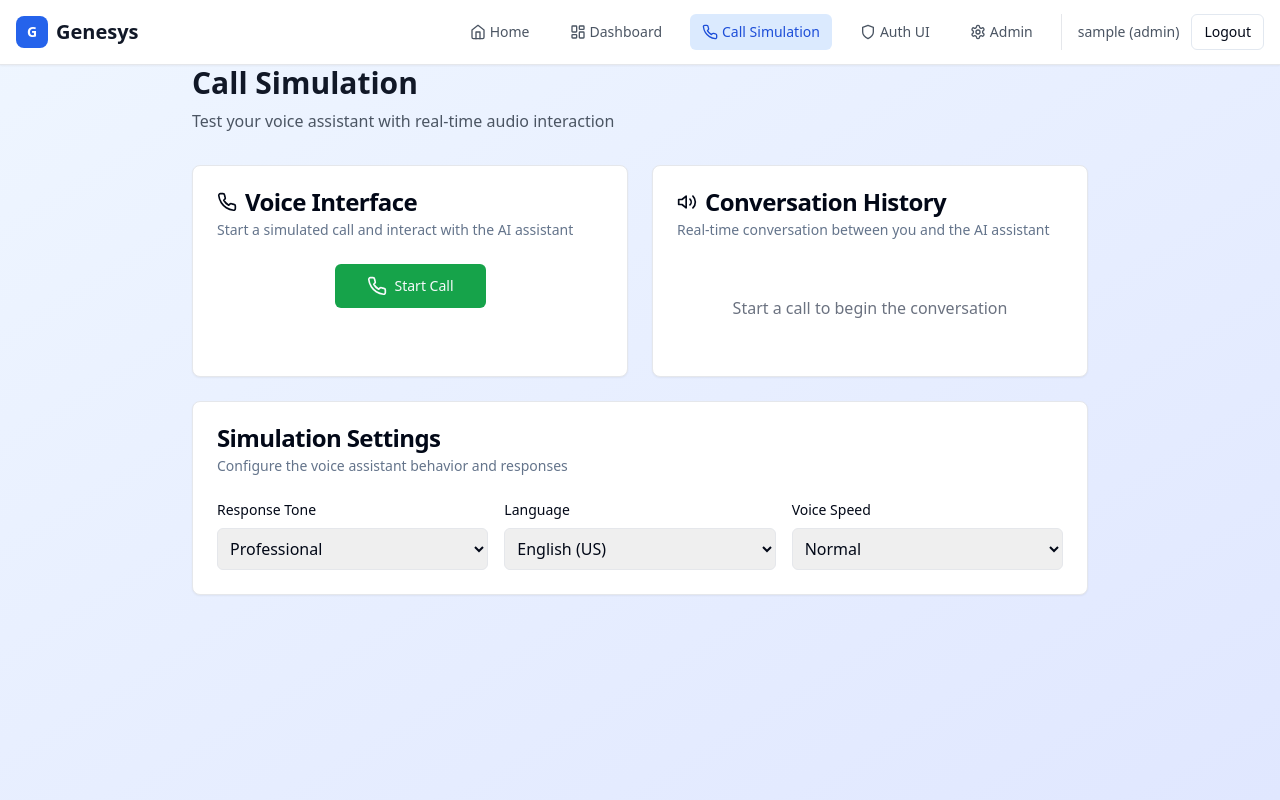
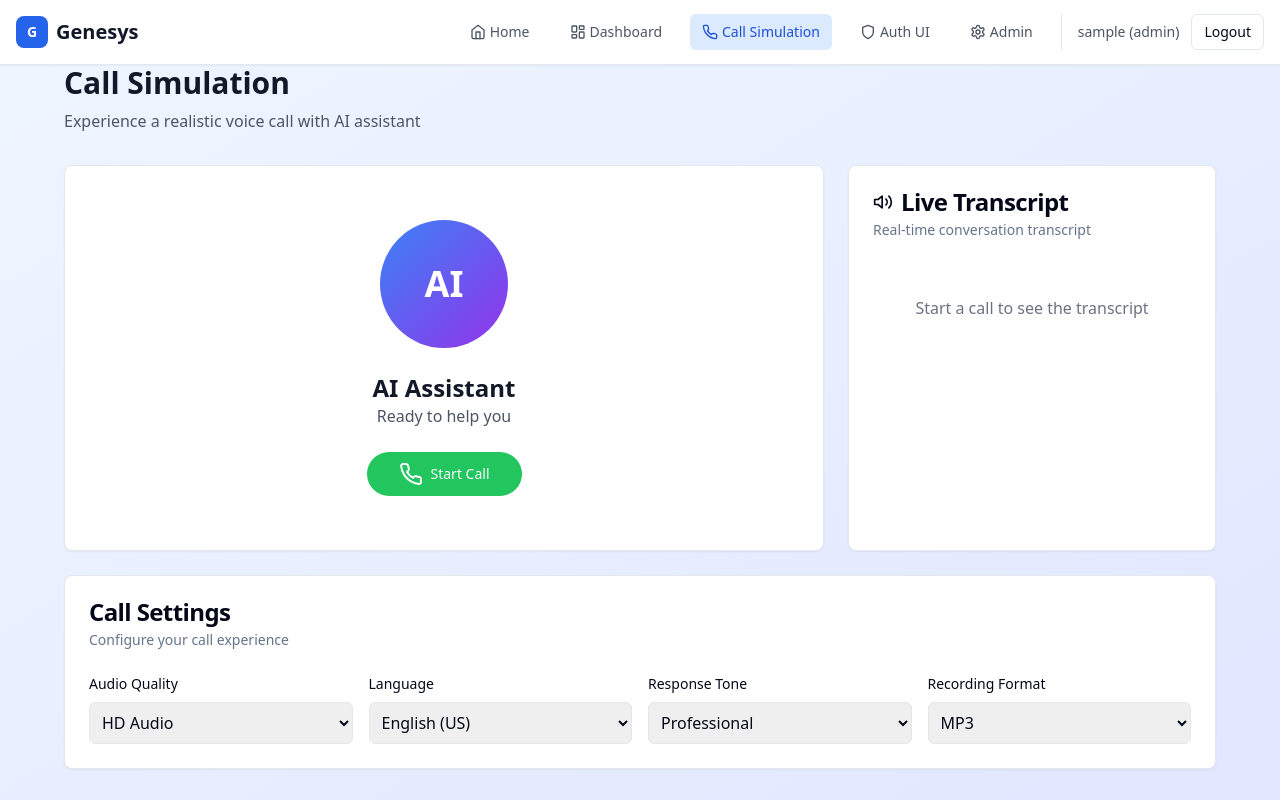
Before and after one commit to AvidAli1/genesys_work, a Next.js app: page /call-simulation in a window 1280 px wide. Built offline with nearby package versions, Linux system fonts and the light colour scheme; sample sign-in values are in the browser's storage.

Commit message:
made call simulation feel like a real call

```diff
--- a/src/app/call-simulation/page.js
+++ b/src/app/call-simulation/page.js
@@ -4,16 +4,73 @@ import { useState, useRef, useEffect } from "react"
 import { useRouter } from "next/navigation"
 import { Card, CardContent, CardDescription, CardHeader, CardTitle } from "@/components/ui/card"
 import { Button } from "@/components/ui/button"
-import { Mic, MicOff, Phone, PhoneOff, Volume2 } from "lucide-react"
+import { cn } from "@/lib/utils"
+
+// Updated SVG Icon Components with className prop
+const MicIcon = ({ className }) => (
+  <svg xmlns="http://www.w3.org/2000/svg" width="24" height="24" viewBox="0 0 24 24" fill="none" stroke="currentColor" strokeWidth="2" strokeLinecap="round" strokeLinejoin="round" className={className}>
+    <path d="M12 1a3 3 0 0 0-3 3v8a3 3 0 0 0 6 0V4a3 3 0 0 0-3-3z" />
+    <path d="M19 10v2a7 7 0 0 1-14 0v-2" />
+    <line x1="12" y1="19" x2="12" y2="23" />
+    <line x1="8" y1="23" x2="16" y2="23" />
+  </svg>
+)
+
+const MicOffIcon = ({ className }) => (
+  <svg xmlns="http://www.w3.org/2000/svg" width="24" height="24" viewBox="0 0 24 24" fill="none" stroke="currentColor" strokeWidth="2" strokeLinecap="round" strokeLinejoin="round" className={className}>
+    <line x1="1" y1="1" x2="23" y2="23" />
+    <path d="M9 9v3a3 3 0 0 0 5.12 2.12M15 9.34V4a3 3 0 0 0-5.94-.6" />
+    <path d="M17 16.95A7 7 0 0 1 5 12v-2m14 0v2a7 7 0 0 0 .11 1.23" />
+    <line x1="12" y1="19" x2="12" y2="23" />
+    <line x1="8" y1="23" x2="16" y2="23" />
+  </svg>
+)
+
+const PhoneIcon = ({ className }) => (
+  <svg xmlns="http://www.w3.org/2000/svg" width="24" height="24" viewBox="0 0 24 24" fill="none" stroke="currentColor" strokeWidth="2" strokeLinecap="round" strokeLinejoin="round" className={className}>
+    <path d="M22 16.92v3a2 2 0 0 1-2.18 2 19.79 19.79 0 0 1-8.63-3.07 19.5 19.5 0 0 1-6-6 19.79 19.79 0 0 1-3.07-8.67A2 2 0 0 1 4.11 2h3a2 2 0 0 1 2 1.72 12.84 12.84 0 0 0 .7 2.81 2 2 0 0 1-.45 2.11L8.09 9.91a16 16 0 0 0 6 6l1.27-1.27a2 2 0 0 1 2.11-.45 12.84 12.84 0 0 0 2.81.7A2 2 0 0 1 22 16.92z" />
+  </svg>
+)
+
+const PhoneOffIcon = ({ className }) => (
+  <svg xmlns="http://www.w3.org/2000/svg" width="24" height="24" viewBox="0 0 24 24" fill="none" stroke="currentColor" strokeWidth="2" strokeLinecap="round" strokeLinejoin="round" className={className}>
+    <path d="M10.68 13.31a16 16 0 0 0 3.41 2.6l1.27-1.27a2 2 0 0 1 2.11-.45 12.84 12.84 0 0 0 2.81.7 2 2 0 0 1 1.72 2v3a2 2 0 0 1-2.18 2 19.79 19.79 0 0 1-8.63-3.07 19.42 19.42 0 0 1-3.33-2.67m-2.67-3.34a19.79 19.79 0 0 1-3.07-8.63A2 2 0 0 1 4.11 2h3a2 2 0 0 1 2 1.72 12.84 12.84 0 0 0 .7 2.81 2 2 0 0 1-.45 2.11L8.09 9.91" />
+    <line x1="23" y1="1" x2="1" y2="23" />
+  </svg>
+)
+
+const Volume2Icon = ({ className }) => (
+  <svg xmlns="http://www.w3.org/2000/svg" width="24" height="24" viewBox="0 0 24 24" fill="none" stroke="currentColor" strokeWidth="2" strokeLinecap="round" strokeLinejoin="round" className={className}>
+    <polygon points="11 5 6 9 2 9 2 15 6 15 11 19 11 5" />
+    <path d="M19.07 4.93a10 10 0 0 1 0 14.14M15.54 8.46a5 5 0 0 1 0 7.07" />
+  </svg>
+)
+
+const VolumeXIcon = ({ className }) => (
+  <svg xmlns="http://www.w3.org/2000/svg" width="24" height="24" viewBox="0 0 24 24" fill="none" stroke="currentColor" strokeWidth="2" strokeLinecap="round" strokeLinejoin="round" className={className}>
+    <polygon points="11 5 6 9 2 9 2 15 6 15 11 19 11 5" />
+    <line x1="23" y1="9" x2="17" y2="15" />
+    <line x1="17" y1="9" x2="23" y2="15" />
+  </svg>
+)
+
+const CircleIcon = ({ className }) => (
+  <svg xmlns="http://www.w3.org/2000/svg" width="24" height="24" viewBox="0 0 24 24" fill="none" stroke="currentColor" strokeWidth="2" strokeLinecap="round" strokeLinejoin="round" className={className}>
+    <circle cx="12" cy="12" r="10" />
+  </svg>
+)
+
 
 export default function CallSimulationPage() {
-  const [isRecording, setIsRecording] = useState(false)
   const [isCallActive, setIsCallActive] = useState(false)
-  const [transcript, setTranscript] = useState("")
+  const [isMuted, setIsMuted] = useState(false)
+  const [isSpeakerOn, setIsSpeakerOn] = useState(false)
+  const [isRecordingCall, setIsRecordingCall] = useState(false)
   const [conversation, setConversation] = useState([])
-  const [isProcessing, setIsProcessing] = useState(false)
-  const mediaRecorderRef = useRef(null)
-  const audioChunksRef = useRef([])
+  const [callDuration, setCallDuration] = useState(0)
+  const [callStatus, setCallStatus] = useState("Connecting...")
+  const callIntervalRef = useRef(null)
+  const conversationIntervalRef = useRef(null)
   const router = useRouter()
 
   useEffect(() => {
@@ -23,188 +80,247 @@ export default function CallSimulationPage() {
     }
   }, [router])
 
-  const startCall = () => {
-    setIsCallActive(true)
+  // Effect for call duration timer
+  useEffect(() => {
+    if (isCallActive) {
+      callIntervalRef.current = setInterval(() => {
+        setCallDuration((prevDuration) => prevDuration + 1)
+      }, 1000)
+    } else {
+      clearInterval(callIntervalRef.current)
+      setCallDuration(0)
+    }
+    return () => clearInterval(callIntervalRef.current)
+  }, [isCallActive])
+
+  // Effect for automatic conversation flow
+  useEffect(() => {
+    if (isCallActive) {
+      // Initial bot message
+      setTimeout(() => {
+        setCallStatus("Connected")
         setConversation([
           { type: "bot", message: "Hello! I'm your AI assistant. How can I help you today?", timestamp: new Date() },
         ])
+      }, 2000)
+
+      // Simulate ongoing conversation
+      conversationIntervalRef.current = setInterval(() => {
+        simulateConversationExchange()
+      }, 8000) // New exchange every 8 seconds
+    } else {
+      clearInterval(conversationIntervalRef.current)
+      setConversation([])
+      setCallStatus("Call Ended")
     }
+    return () => clearInterval(conversationIntervalRef.current)
+  }, [isCallActive])
 
-  const endCall = () => {
-    setIsCallActive(false)
-    setIsRecording(false)
-    setTranscript("")
-    if (mediaRecorderRef.current && mediaRecorderRef.current.state !== "inactive") {
-      mediaRecorderRef.current.stop()
-    }
-  }
-
-  const startRecording = async () => {
-    try {
-      const stream = await navigator.mediaDevices.getUserMedia({ audio: true })
-      mediaRecorderRef.current = new MediaRecorder(stream)
-      audioChunksRef.current = []
-
-      mediaRecorderRef.current.ondataavailable = (event) => {
-        audioChunksRef.current.push(event.data)
-      }
-
-      mediaRecorderRef.current.onstop = () => {
-        const audioBlob = new Blob(audioChunksRef.current, { type: "audio/wav" })
-        processAudio(audioBlob)
-        stream.getTracks().forEach((track) => track.stop())
-      }
-
-      mediaRecorderRef.current.start()
-      setIsRecording(true)
-    } catch (error) {
-      console.error("Error accessing microphone:", error)
-      alert("Could not access microphone. Please check permissions.")
-    }
-  }
-
-  const stopRecording = () => {
-    if (mediaRecorderRef.current && mediaRecorderRef.current.state !== "inactive") {
-      mediaRecorderRef.current.stop()
-    }
-    setIsRecording(false)
-  }
-
-  const processAudio = async (audioBlob) => {
-    setIsProcessing(true)
-
-    // Simulate speech-to-text processing
-    await new Promise((resolve) => setTimeout(resolve, 1500))
-
-    const mockTranscripts = [
+  const simulateConversationExchange = () => {
+    const mockUserQuestions = [
       "What are your business hours?",
       "How do I reset my password?",
       "Can you help me with billing questions?",
       "What services do you offer?",
       "How do I contact support?",
+      "Is there a mobile app available?",
+      "What are your pricing plans?",
+      "How do I cancel my subscription?",
     ]
 
-    const userMessage = mockTranscripts[Math.floor(Math.random() * mockTranscripts.length)]
-    setTranscript(userMessage)
-
-    // Add user message to conversation
-    const newConversation = [...conversation, { type: "user", message: userMessage, timestamp: new Date() }]
-
-    // Simulate bot response
-    await new Promise((resolve) => setTimeout(resolve, 1000))
-
-    const mockResponses = [
+    const mockBotResponses = [
       "Our business hours are Monday to Friday, 9 AM to 6 PM EST.",
       "To reset your password, please click on the 'Forgot Password' link on the login page.",
       "I can help you with billing questions. Please provide your account number.",
       "We offer AI-powered voice assistants, document processing, and customer support automation.",
       "You can contact our support team at support@genesys.com or through the chat widget.",
+      "Yes, we have mobile apps available for both iOS and Android devices.",
+      "We offer three pricing tiers: Basic ($29/month), Professional ($79/month), and Enterprise (custom pricing).",
+      "You can cancel your subscription anytime from your account settings or by contacting support.",
     ]
 
-    const botResponse = mockResponses[Math.floor(Math.random() * mockResponses.length)]
+    // Add user message
+    const userMessage = mockUserQuestions[Math.floor(Math.random() * mockUserQuestions.length)]
+    setConversation((prev) => [...prev, { type: "user", message: userMessage, timestamp: new Date() }])
 
-    setConversation([...newConversation, { type: "bot", message: botResponse, timestamp: new Date() }])
+    // Add bot response after delay
+    setTimeout(() => {
+      const botResponse = mockBotResponses[Math.floor(Math.random() * mockBotResponses.length)]
+      setConversation((prev) => [...prev, { type: "bot", message: botResponse, timestamp: new Date() }])
+    }, 2000)
+  }
 
-    setIsProcessing(false)
-    setTranscript("")
+  const formatDuration = (seconds) => {
+    const minutes = Math.floor(seconds / 60)
+    const remainingSeconds = seconds % 60
+    return `${minutes.toString().padStart(2, "0")}:${remainingSeconds.toString().padStart(2, "0")}`
+  }
+
+  const startCall = () => {
+    setIsCallActive(true)
+    setCallStatus("Connecting...")
+  }
+
+  const endCall = () => {
+    setIsCallActive(false)
+    setIsMuted(false)
+    setIsSpeakerOn(false)
+    setIsRecordingCall(false)
+    setCallStatus("Call Ended")
+  }
+
+  const toggleMute = () => {
+    setIsMuted(!isMuted)
+  }
+
+  const toggleSpeaker = () => {
+    setIsSpeakerOn(!isSpeakerOn)
+  }
+
+  const toggleCallRecording = () => {
+    setIsRecordingCall(!isRecordingCall)
   }
 
   return (
-    <div className="max-w-4xl mx-auto">
+    <div className="max-w-6xl mx-auto">
       <div className="mb-8">
         <h1 className="text-3xl font-bold text-gray-900 mb-2">Call Simulation</h1>
-        <p className="text-gray-600">Test your voice assistant with real-time audio interaction</p>
+        <p className="text-gray-600">Experience a realistic voice call with AI assistant</p>
       </div>
 
-      <div className="grid lg:grid-cols-2 gap-6">
-        <Card>
-          <CardHeader>
-            <CardTitle className="flex items-center gap-2">
-              <Phone className="h-5 w-5" />
-              Voice Interface
-            </CardTitle>
-            <CardDescription>Start a simulated call and interact with the AI assistant</CardDescription>
-          </CardHeader>
-          <CardContent className="space-y-6">
-            <div className="flex justify-center">
+      <div className="grid lg:grid-cols-3 gap-6">
+        {/* Call Interface */}
+        <div className="lg:col-span-2">
+          <Card className="h-full">
+            <CardContent className="p-0">
               {!isCallActive ? (
-                <Button onClick={startCall} size="lg" className="bg-green-600 hover:bg-green-700">
-                  <Phone className="h-5 w-5 mr-2" />
+                // Pre-call screen
+                <div className="flex flex-col items-center justify-center h-96 space-y-6">
+                  <div className="w-32 h-32 bg-gradient-to-br from-blue-500 to-purple-600 rounded-full flex items-center justify-center">
+                    <span className="text-4xl font-bold text-white">AI</span>
+                  </div>
+                  <div className="text-center">
+                    <h2 className="text-2xl font-semibold text-gray-900">AI Assistant</h2>
+                    <p className="text-gray-600">Ready to help you</p>
+                  </div>
+                  <Button onClick={startCall} size="lg" className="bg-green-500 hover:bg-green-600 rounded-full px-8">
+                    <PhoneIcon className="h-6 w-6 mr-2" />
                     Start Call
                   </Button>
+                </div>
               ) : (
-                <Button onClick={endCall} size="lg" variant="destructive">
-                  <PhoneOff className="h-5 w-5 mr-2" />
-                  End Call
-                </Button>
+                // Active call screen
+                <div className="flex flex-col h-96">
+                  {/* Call Header */}
+                  <div className="bg-gradient-to-r from-blue-500 to-purple-600 text-white p-6 text-center">
+                    <div className="w-20 h-20 bg-white/20 rounded-full flex items-center justify-center mx-auto mb-4">
+                      <span className="text-2xl font-bold">AI</span>
+                    </div>
+                    <h2 className="text-xl font-semibold">AI Assistant</h2>
+                    <p className="text-blue-100">{callStatus}</p>
+                    <p className="text-lg font-mono mt-2">{formatDuration(callDuration)}</p>
+                    {isRecordingCall && (
+                      <div className="flex items-center justify-center mt-2">
+                        <CircleIcon className="h-3 w-3 text-red-400 fill-current animate-pulse mr-2" />
+                        <span className="text-sm text-red-200">Recording</span>
+                      </div>
                     )}
                   </div>
 
-            {isCallActive && (
-              <div className="space-y-4">
-                <div className="text-center">
-                  <div className="flex justify-center mb-4">
-                    {!isRecording ? (
-                      <Button onClick={startRecording} size="lg" className="rounded-full h-16 w-16">
-                        <Mic className="h-6 w-6" />
+                  {/* Call Controls */}
+                  <div className="flex-1 bg-gray-50 flex items-center justify-center">
+                    <div className="grid grid-cols-4 gap-6">
+                      {/* Mute Button */}
+                      <Button
+                        onClick={toggleMute}
+                        size="lg"
+                        className={cn(
+                          "rounded-full h-16 w-16",
+                          isMuted
+                            ? "bg-red-500 text-white hover:bg-red-600"
+                            : "bg-white border border-gray-300 text-gray-700 hover:bg-gray-100",
+                        )}
+                      >
+                        {isMuted ? <MicOffIcon className="h-6 w-6" /> : <MicIcon className="h-6 w-6" />}
                       </Button>
-                    ) : (
+
+                      {/* Speaker Button */}
                       <Button
-                        onClick={stopRecording}
+                        onClick={toggleSpeaker}
                         size="lg"
-                        variant="destructive"
-                        className="rounded-full h-16 w-16 animate-pulse"
+                        className={cn(
+                          "rounded-full h-16 w-16",
+                          isSpeakerOn
+                            ? "bg-blue-500 text-white hover:bg-blue-600"
+                            : "bg-white border border-gray-300 text-gray-700 hover:bg-gray-100",
+                        )}
                       >
-                        <MicOff className="h-6 w-6" />
+                        {isSpeakerOn ? <Volume2Icon className="h-6 w-6" /> : <VolumeXIcon className="h-6 w-6" />}
                       </Button>
+
+                      {/* Record Button */}
+                      <Button
+                        onClick={toggleCallRecording}
+                        size="lg"
+                        className={cn(
+                          "rounded-full h-16 w-16",
+                          isRecordingCall
+                            ? "bg-red-500 text-white animate-pulse hover:bg-red-600"
+                            : "bg-white border border-gray-300 text-gray-700 hover:bg-gray-100",
                         )}
+                      >
+                        <CircleIcon className={`h-6 w-6 ${isRecordingCall ? "fill-current" : ""}`} />
+                      </Button>
+
+                      {/* End Call Button */}
+                      <Button
+                        onClick={endCall}
+                        size="lg"
+                        className="rounded-full h-16 w-16 bg-red-500 hover:bg-red-600 text-white"
+                      >
+                        <PhoneOffIcon className="h-6 w-6" />
+                      </Button>
                     </div>
-                  <p className="text-sm text-gray-600">
-                    {isRecording ? "Recording... Click to stop" : "Click to start recording"}
-                  </p>
                   </div>
 
-                {transcript && (
-                  <div className="p-3 bg-blue-50 rounded-lg">
-                    <p className="text-sm font-medium text-blue-900">Transcript:</p>
-                    <p className="text-blue-800">{transcript}</p>
-                  </div>
-                )}
-
-                {isProcessing && (
-                  <div className="text-center">
-                    <div className="inline-flex items-center gap-2 text-gray-600">
-                      <div className="animate-spin rounded-full h-4 w-4 border-b-2 border-gray-600"></div>
-                      Processing audio...
+                  {/* Call Status Bar */}
+                  <div className="bg-white border-t p-4 text-center text-sm text-gray-600">
+                    <div className="flex justify-center items-center space-x-4">
+                      {isMuted && <span className="text-red-600">🔇 Muted</span>}
+                      {isSpeakerOn && <span className="text-blue-600">🔊 Speaker On</span>}
+                      {isRecordingCall && <span className="text-red-600">⏺ Recording Call</span>}
                     </div>
                   </div>
-                )}
                 </div>
               )}
             </CardContent>
           </Card>
+        </div>
 
+        {/* Conversation History */}
         <Card>
           <CardHeader>
             <CardTitle className="flex items-center gap-2">
-              <Volume2 className="h-5 w-5" />
-              Conversation History
+              <Volume2Icon className="h-5 w-5" />
+              Live Transcript
             </CardTitle>
-            <CardDescription>Real-time conversation between you and the AI assistant</CardDescription>
+            <CardDescription>Real-time conversation transcript</CardDescription>
           </CardHeader>
           <CardContent>
-            <div className="space-y-4 max-h-96 overflow-y-auto">
+            <div className="space-y-4 max-h-80 overflow-y-auto">
               {conversation.length === 0 ? (
-                <p className="text-gray-500 text-center py-8">Start a call to begin the conversation</p>
+                <p className="text-gray-500 text-center py-8">
+                  {isCallActive ? "Conversation will appear here..." : "Start a call to see the transcript"}
+                </p>
               ) : (
                 conversation.map((message, index) => (
                   <div key={index} className={`flex ${message.type === "user" ? "justify-end" : "justify-start"}`}>
                     <div
-                      className={`max-w-xs lg:max-w-md px-4 py-2 rounded-lg ${
-                        message.type === "user" ? "bg-blue-600 text-white" : "bg-gray-200 text-gray-900"
+                      className={`max-w-xs px-3 py-2 rounded-lg text-sm ${
+                        message.type === "user" ? "bg-blue-500 text-white" : "bg-gray-200 text-gray-900"
                       }`}
                     >
-                      <p className="text-sm">{message.message}</p>
+                      <p>{message.message}</p>
                       <p className={`text-xs mt-1 ${message.type === "user" ? "text-blue-100" : "text-gray-500"}`}>
                         {message.timestamp.toLocaleTimeString()}
                       </p>
@@ -217,19 +333,20 @@ export default function CallSimulationPage() {
         </Card>
       </div>
 
+      {/* Call Settings */}
       <Card className="mt-6">
         <CardHeader>
-          <CardTitle>Simulation Settings</CardTitle>
-          <CardDescription>Configure the voice assistant behavior and responses</CardDescription>
+          <CardTitle>Call Settings</CardTitle>
+          <CardDescription>Configure your call experience</CardDescription>
         </CardHeader>
         <CardContent>
-          <div className="grid md:grid-cols-3 gap-4">
+          <div className="grid md:grid-cols-4 gap-4">
             <div>
-              <label className="block text-sm font-medium mb-2">Response Tone</label>
+              <label className="block text-sm font-medium mb-2">Audio Quality</label>
               <select className="w-full p-2 border rounded-md">
-                <option>Professional</option>
-                <option>Friendly</option>
-                <option>Casual</option>
+                <option>HD Audio</option>
+                <option>Standard</option>
+                <option>Low Bandwidth</option>
               </select>
             </div>
             <div>
@@ -241,11 +358,19 @@ export default function CallSimulationPage() {
               </select>
             </div>
             <div>
-              <label className="block text-sm font-medium mb-2">Voice Speed</label>
+              <label className="block text-sm font-medium mb-2">Response Tone</label>
               <select className="w-full p-2 border rounded-md">
-                <option>Normal</option>
-                <option>Slow</option>
-                <option>Fast</option>
+                <option>Professional</option>
+                <option>Friendly</option>
+                <option>Casual</option>
+              </select>
+            </div>
+            <div>
+              <label className="block text-sm font-medium mb-2">Recording Format</label>
+              <select className="w-full p-2 border rounded-md">
+                <option>MP3</option>
+                <option>WAV</option>
+                <option>M4A</option>
               </select>
             </div>
           </div>
```
Lines whose indentation alone changed are shown as unchanged.
